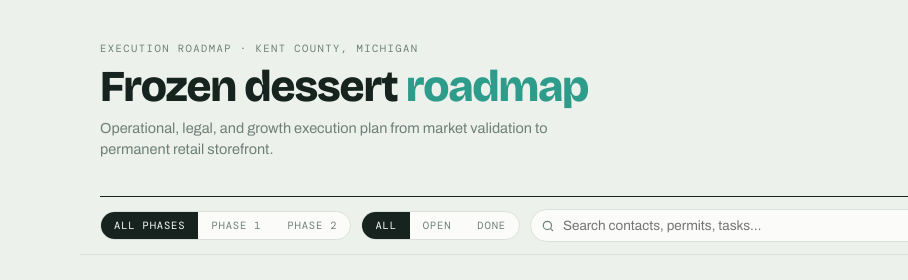
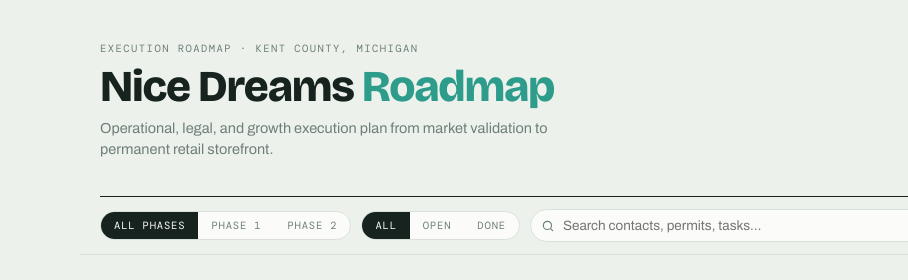
Before and after one commit to shua73/NiceCreams, a plain HTML site: page roadmap.html in a window 1280 px wide. Shown: the top 280 px of the page, 0-908 px from the left. Drawn offline with nearby package versions, Linux system fonts and the light colour scheme.

Commit message:
Update roadmap.html

```diff
--- a/roadmap.html
+++ b/roadmap.html
@@ -143,7 +143,7 @@
   <header class="masthead">
     <div>
       <div class="eyebrow">Execution roadmap &middot; Kent County, Michigan</div>
-      <h1>Frozen dessert <em>roadmap</em></h1>
+      <h1>Nice Dreams <em>Roadmap</em></h1>
       <p class="subtitle">Operational, legal, and growth execution plan from market validation to permanent retail storefront.</p>
     </div>
     <div class="meter">
```
